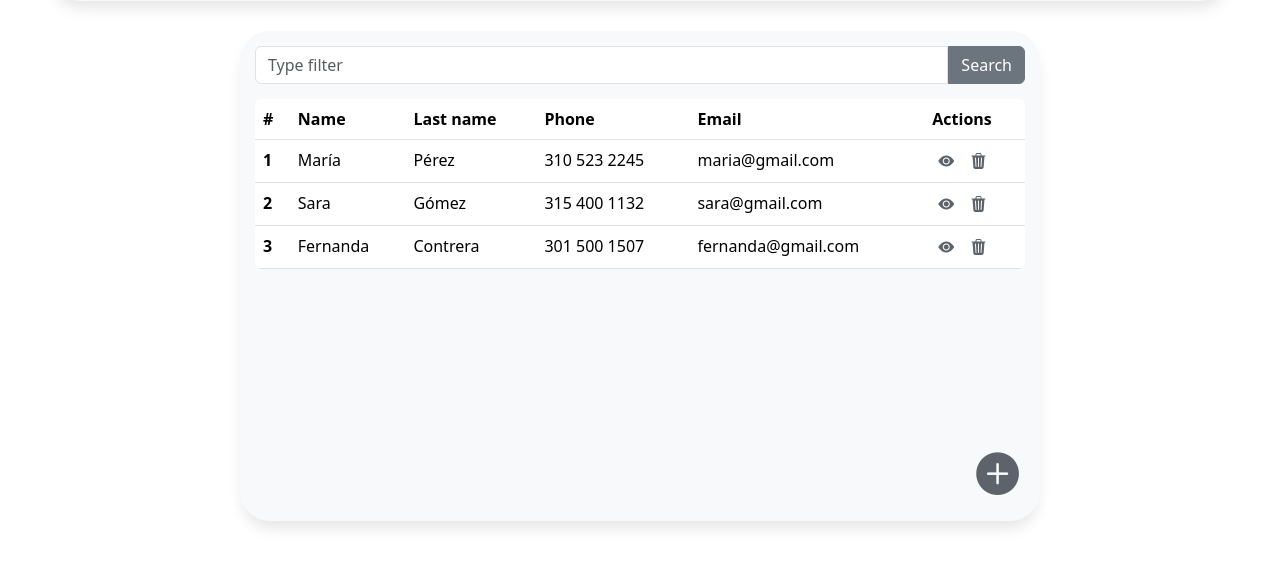
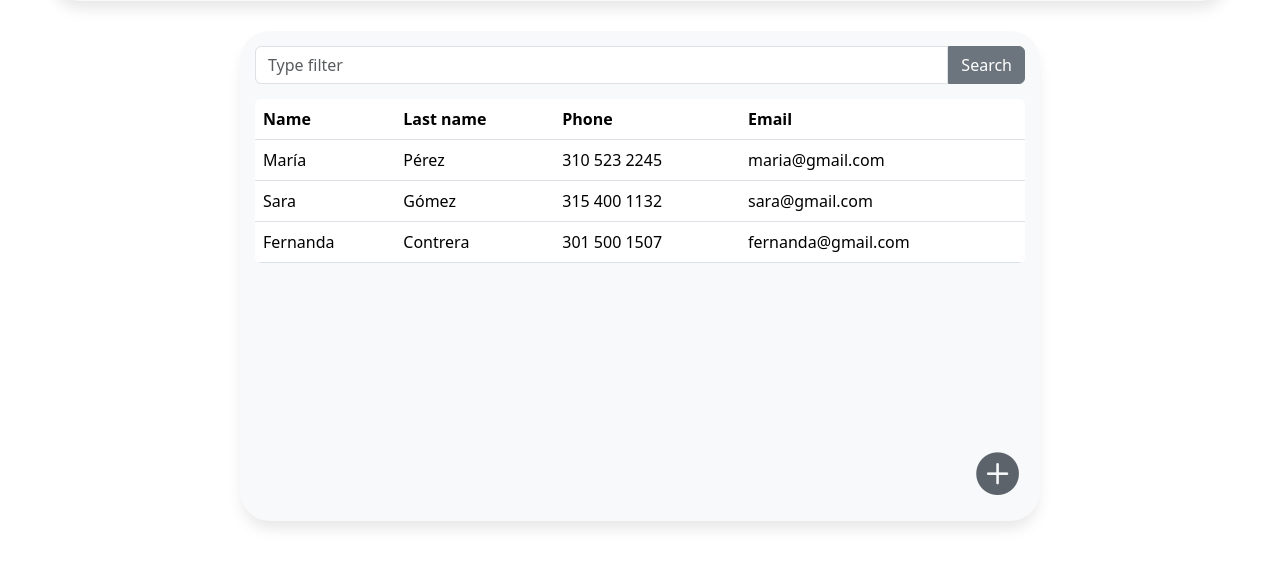
Before and after one commit to juanse-morales/contacts-app, a plain HTML site: page index.html in a window 1280 px wide. Shown: the part 135-702 px from the top of the page. Drawn offline with nearby package versions, Linux system fonts and the light colour scheme.

Commit message:
REFACTOR: Remove columns on contacts table

```diff
--- a/index.html
+++ b/index.html
@@ -86,76 +86,30 @@
           <table class="table table-hover table-rounded">
             <thead>
               <tr>
-                <th scope="col">#</th>
                 <th scope="col">Name</th>
                 <th scope="col">Last name</th>
                 <th scope="col">Phone</th>
                 <th scope="col">Email</th>
-                <th scope="col">Actions</th>
               </tr>
             </thead>
             <tbody>
-              <tr>
-                <th scope="row">1</th>
+              <tr data-bs-toggle="modal" data-bs-target="#viewContactModal">
                 <td>María</td>
                 <td>Pérez</td>
                 <td>310 523 2245</td>
                 <td>maria@gmail.com</td>
-                <td>
-                  <button
-                    type="button"
-                    class="add-button"
-                    data-bs-toggle="modal"
-                    data-bs-target="#viewContactModal"
-                  >
-                    <i class="add-button-icon-actions bi bi-eye-fill"></i>
-                  </button>
-
-                  <button class="add-button">
-                    <i class="add-button-icon-actions bi bi-trash3-fill"></i>
-                  </button>
-                </td>
               </tr>
-              <tr>
-                <th scope="row">2</th>
+              <tr data-bs-toggle="modal" data-bs-target="#viewContactModal">
                 <td>Sara</td>
                 <td>Gómez</td>
                 <td>315 400 1132</td>
                 <td>sara@gmail.com</td>
-                <td>
-                  <button
-                    type="button"
-                    class="add-button"
-                    data-bs-toggle="modal"
-                    data-bs-target="#viewContactModal"
-                  >
-                    <i class="add-button-icon-actions bi bi-eye-fill"></i>
-                  </button>
-
-                  <button class="add-button">
-                    <i class="add-button-icon-actions bi bi-trash3-fill"></i>
-                  </button>
-                </td>
               </tr>
-              <tr>
-                <th scope="row">3</th>
+              <tr data-bs-toggle="modal" data-bs-target="#viewContactModal">
                 <td>Fernanda</td>
                 <td>Contrera</td>
                 <td>301 500 1507</td>
                 <td>fernanda@gmail.com</td>
-                <td>
-                  <button
-                    type="button"
-                    class="add-button"
-                    data-bs-toggle="modal"
-                    data-bs-target="#viewContactModal"
-                  >
-                    <i class="add-button-icon-actions bi bi-eye-fill"></i>
-                  </button>
-
-                  <button class="add-button">
-                    <i class="add-button-icon-actions bi bi-trash3-fill"></i>
-                  </button>
                 </td>
               </tr>
             </tbody>
@@ -268,13 +222,7 @@
           </div>
           <div class="modal-footer">
             <button type="button" class="btn btn-primary">Edit</button>
-            <button
-              type="button"
-              class="btn btn-secondary"
-              data-bs-dismiss="modal"
-            >
-              Close
-            </button>
+            <button type="button" class="btn btn-danger">Delete</button>
           </div>
         </div>
       </div>
@@ -332,7 +280,11 @@
                       <label for="inputPhone" class="form-label">
                         Phone number
                       </label>
-                      <input type="number" class="form-control" id="inputPhone" />
+                      <input
+                        type="number"
+                        class="form-control"
+                        id="inputPhone"
+                      />
                     </div>
                   </div>
                   <div class="col">
@@ -352,13 +304,6 @@
             </form>
           </div>
           <div class="modal-footer">
-            <button
-              type="button"
-              class="btn btn-secondary"
-              data-bs-dismiss="modal"
-            >
-              Close
-            </button>
             <button type="button" class="btn btn-primary">Save</button>
           </div>
         </div>
--- a/styles.css
+++ b/styles.css
@@ -65,6 +65,10 @@
   overflow: hidden;
 }
 
+.table-rounded tr {
+  cursor: pointer;
+}
+
 .footer-main-card-container {
   display: flex;
   justify-content: flex-end;
```
